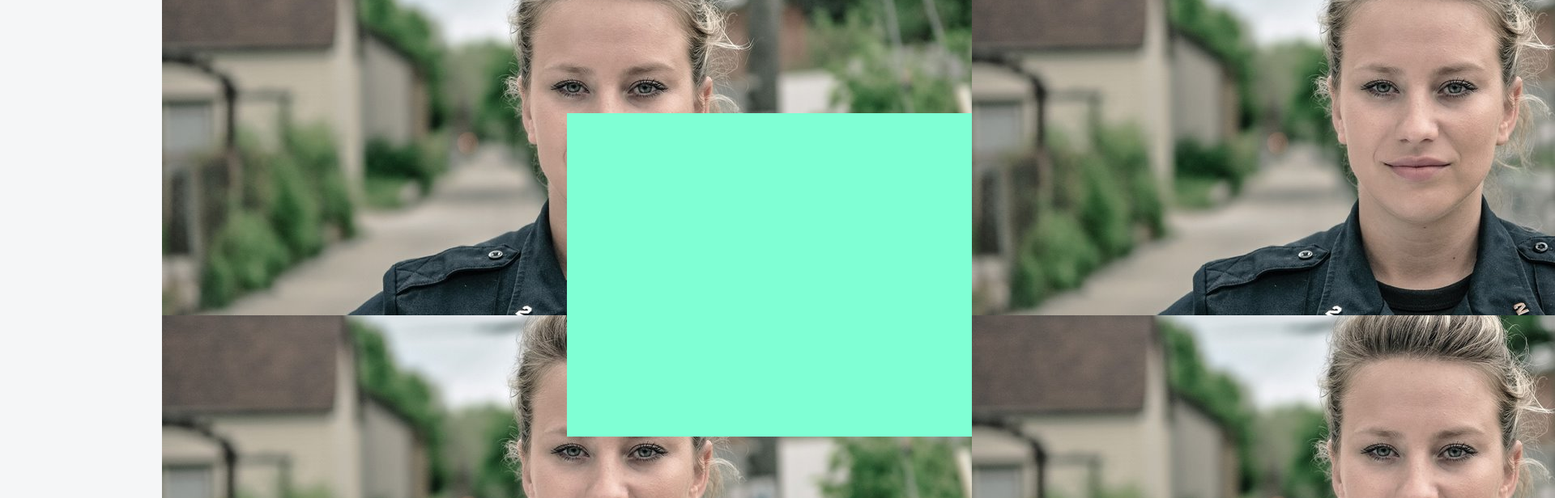
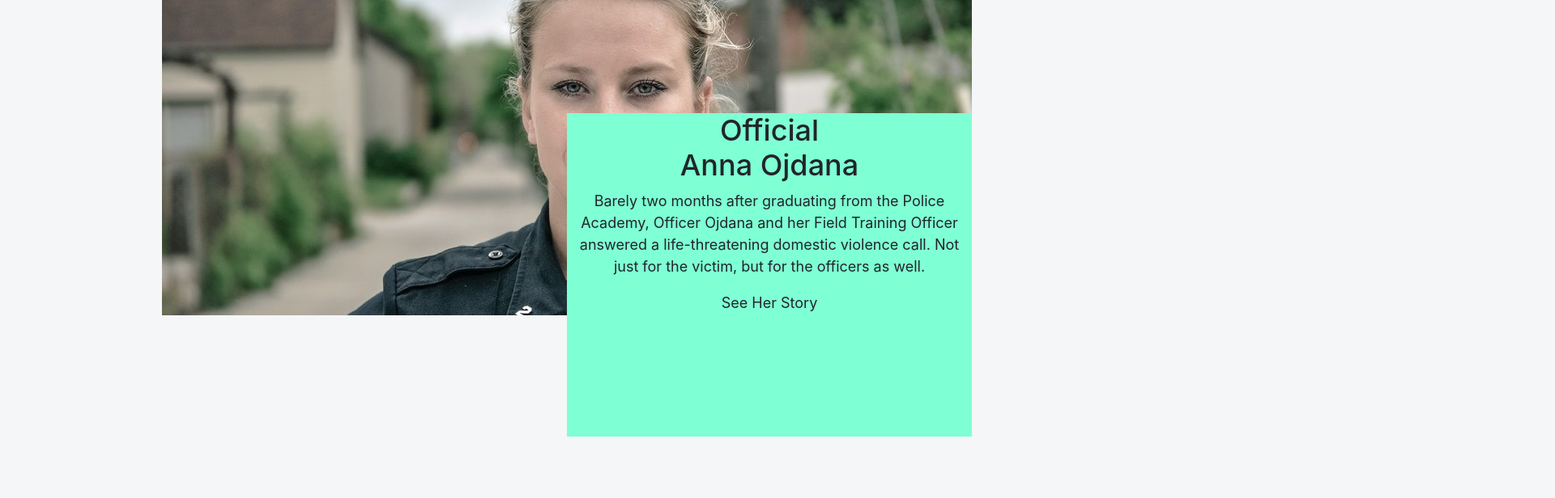
Before and after one commit to TIC-UTOM/PoliceProyecIrving, a React (Create React App) app: page / in a window 1280 px wide. Shown: the part 1060-1676 px from the top of the page at 81% size, 1920 px wide, since content can reach past the window. After the commit the page ends 1600 px from the top, so only its background shows below. Built offline with nearby package versions, Linux system fonts and the light colour scheme.

Commit message:
Divs sobre divs

```diff
--- a/src/components/policias.js
+++ b/src/components/policias.js
@@ -6,6 +6,14 @@ function Policias() {
     <section className="secction2">
       <div className="oficial1">
         <div className="info-oficial">
+          <h2>
+            <span>Official</span><br/>
+            Anna Ojdana
+          </h2>
+          <p>Barely two months after graduating from the Police Academy, Officer Ojdana and her Field Training Officer answered a life-threatening domestic violence call. Not just for the victim, but for the officers as well.</p>
+          <div>
+            <a>See Her Story</a>
+          </div>
         </div>
       </div>
     </section>
--- a/src/styles/policias.css
+++ b/src/styles/policias.css
@@ -1,13 +1,9 @@
 .oficial1{
-    width: 2000%;
-    height: 900%;
+    width: 1000px;
+    height:450px;
     background-image: url(../images/guardian_01_2000x900.jpg);
     position: absolute;
     left: 200px;
-}
-
-img {
-    maxWidth: 100%;
 }
 
 .info-oficial{
```
